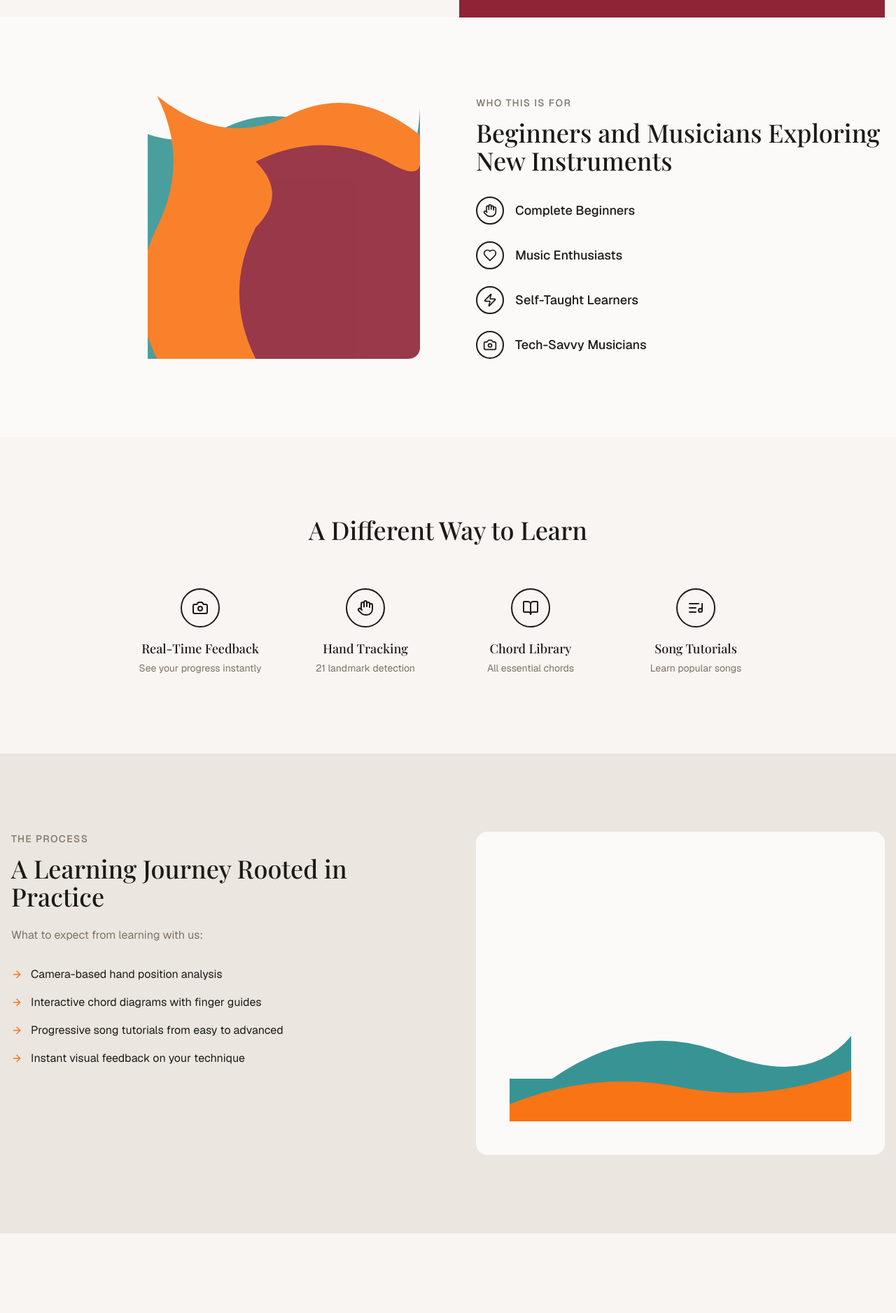
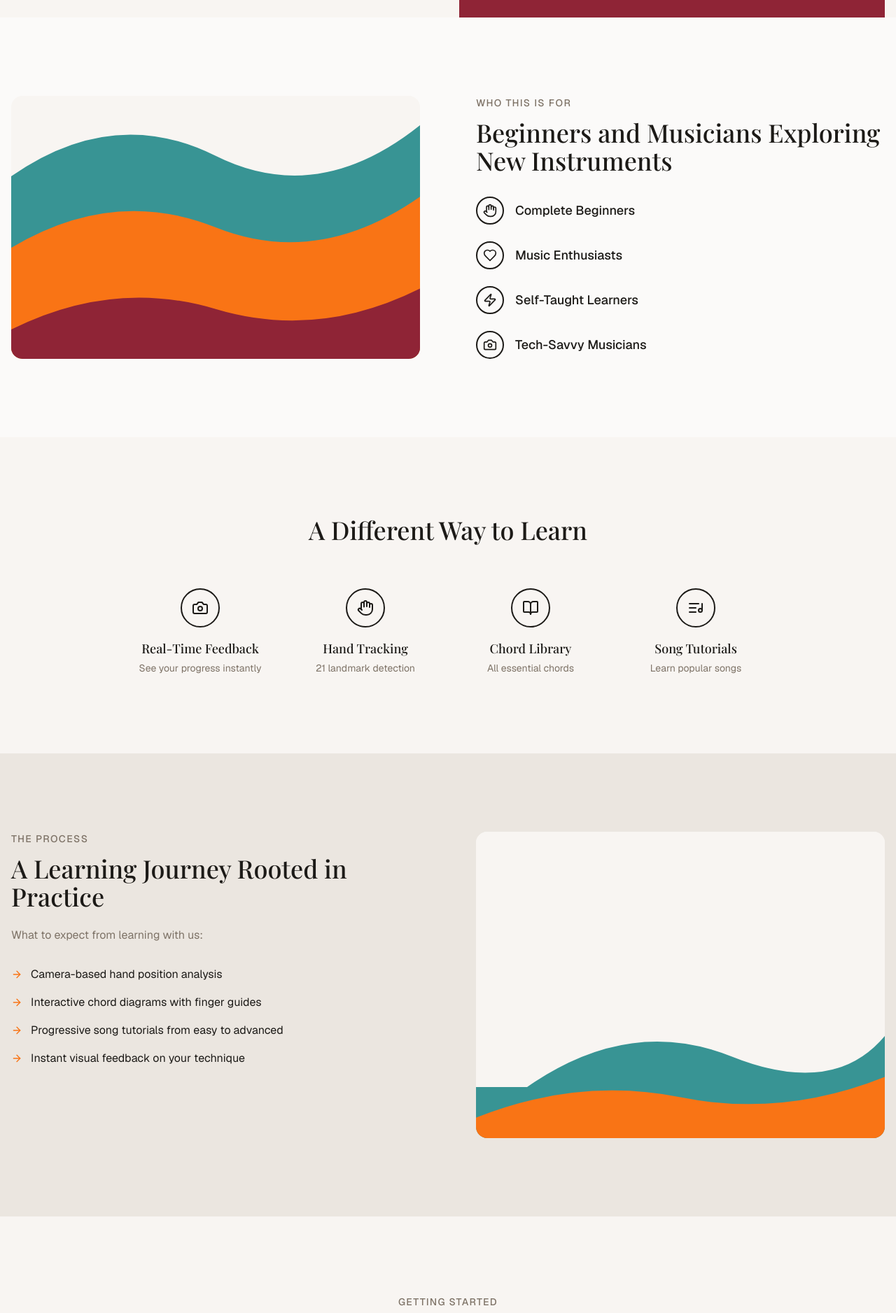
Before and after one commit to preciousjohn/yele.ai, a Next.js app: page / in a window 1280 px wide. Shown: the part 760-2637 px from the top of the page at 70% size. Built offline with nearby package versions, Linux system fonts and the light colour scheme; a web font is replaced by a local one.

Commit message:
fix: resolve SVG fill color issues in organic waves
Use inline styles for custom Tailwind colors in SVG paths.

Co-authored-by: Precious John <45792786+preciousjohn@users.noreply.github.com>

```diff
--- a/app/page.tsx
+++ b/app/page.tsx
@@ -1,6 +1,6 @@
 import Link from "next/link";
 import { Button } from "@/components/ui/button";
-import { HeroWaves, FeatureWaves, CTAWaves } from "@/components/organic-waves";
+import { HeroWaves, MobileHeroWaves, FeatureWaves, ProcessWaves, CTAWaves } from "@/components/organic-waves";
 import { Camera, BookOpen, ListMusic, ArrowRight, Hand, Heart, Zap } from "lucide-react";
 
 export default function HomePage() {
@@ -35,24 +35,7 @@ export default function HomePage() {
         </div>
         {/* Mobile waves */}
         <div className="absolute bottom-0 left-0 right-0 h-48 lg:hidden">
-          <svg
-            viewBox="0 0 400 200"
-            className="h-full w-full"
-            preserveAspectRatio="xMidYMax slice"
-          >
-            <path
-              d="M0 80 Q 100 40, 200 80 Q 300 120, 400 60 L 400 200 L 0 200 Z"
-              className="fill-teal"
-            />
-            <path
-              d="M0 120 Q 100 80, 200 110 Q 300 140, 400 100 L 400 200 L 0 200 Z"
-              className="fill-primary"
-            />
-            <path
-              d="M0 160 Q 100 130, 200 150 Q 300 170, 400 140 L 400 200 L 0 200 Z"
-              className="fill-burgundy"
-            />
-          </svg>
+          <MobileHeroWaves />
         </div>
       </section>
 
@@ -144,22 +127,9 @@ export default function HomePage() {
                 ))}
               </ul>
             </div>
-            <div className="relative overflow-hidden rounded-2xl bg-card p-8 sm:p-12">
-              <div className="relative z-10 aspect-[4/3]">
-                <svg
-                  viewBox="0 0 400 300"
-                  className="h-full w-full"
-                  preserveAspectRatio="xMidYMid meet"
-                >
-                  <path
-                    d="M50 250 Q 150 180, 250 220 Q 350 260, 400 200 L 400 300 L 0 300 L 0 250 Z"
-                    className="fill-teal"
-                  />
-                  <path
-                    d="M0 280 Q 100 240, 200 260 Q 300 280, 400 240 L 400 300 L 0 300 Z"
-                    className="fill-primary"
-                  />
-                </svg>
+            <div className="relative overflow-hidden rounded-2xl bg-card">
+              <div className="aspect-[4/3]">
+                <ProcessWaves />
               </div>
             </div>
           </div>
--- a/components/organic-waves.tsx
+++ b/components/organic-waves.tsx
@@ -1,4 +1,13 @@
 "use client";
+
+// Using inline styles for SVG fills since Tailwind custom colors need this approach
+const colors = {
+  teal: "hsl(180 45% 40%)",
+  primary: "hsl(25 95% 53%)",
+  burgundy: "hsl(350 60% 35%)",
+  secondary: "hsl(35 20% 90%)",
+  background: "hsl(35 30% 96%)",
+};
 
 export function HeroWaves() {
   return (
@@ -10,62 +19,40 @@ export function HeroWaves() {
       {/* Teal wave - back layer */}
       <path
         d="M0 200 Q 200 100, 400 180 Q 600 260, 800 150 L 800 600 L 0 600 Z"
-        className="fill-teal"
+        fill={colors.teal}
       />
       {/* Orange wave - middle layer */}
       <path
         d="M0 280 Q 150 200, 350 260 Q 550 320, 800 220 L 800 600 L 0 600 Z"
-        className="fill-primary"
+        fill={colors.primary}
       />
       {/* Burgundy wave - front layer */}
       <path
         d="M0 380 Q 200 300, 400 350 Q 600 400, 800 320 L 800 600 L 0 600 Z"
-        className="fill-burgundy"
+        fill={colors.burgundy}
       />
     </svg>
   );
 }
 
-export function SectionWaves({ variant = "default" }: { variant?: "default" | "inverted" | "bottom" }) {
-  if (variant === "inverted") {
-    return (
-      <svg
-        viewBox="0 0 1440 200"
-        className="absolute left-0 top-0 h-24 w-full -translate-y-full transform sm:h-32"
-        preserveAspectRatio="none"
-      >
-        <path
-          d="M0 200 Q 360 120, 720 160 Q 1080 200, 1440 100 L 1440 200 L 0 200 Z"
-          className="fill-secondary"
-        />
-      </svg>
-    );
-  }
-
-  if (variant === "bottom") {
-    return (
-      <svg
-        viewBox="0 0 1440 200"
-        className="absolute bottom-0 left-0 h-24 w-full translate-y-full transform sm:h-32"
-        preserveAspectRatio="none"
-      >
-        <path
-          d="M0 0 Q 360 80, 720 40 Q 1080 0, 1440 100 L 1440 0 L 0 0 Z"
-          className="fill-secondary"
-        />
-      </svg>
-    );
-  }
-
+export function MobileHeroWaves() {
   return (
     <svg
-      viewBox="0 0 1440 200"
-      className="absolute bottom-0 left-0 h-24 w-full sm:h-32"
-      preserveAspectRatio="none"
+      viewBox="0 0 400 200"
+      className="h-full w-full"
+      preserveAspectRatio="xMidYMax slice"
     >
       <path
-        d="M0 100 Q 360 20, 720 60 Q 1080 100, 1440 0 L 1440 200 L 0 200 Z"
-        className="fill-background"
+        d="M0 80 Q 100 40, 200 80 Q 300 120, 400 60 L 400 200 L 0 200 Z"
+        fill={colors.teal}
+      />
+      <path
+        d="M0 120 Q 100 80, 200 110 Q 300 140, 400 100 L 400 200 L 0 200 Z"
+        fill={colors.primary}
+      />
+      <path
+        d="M0 160 Q 100 130, 200 150 Q 300 170, 400 140 L 400 200 L 0 200 Z"
+        fill={colors.burgundy}
       />
     </svg>
   );
@@ -74,24 +61,46 @@ export function SectionWaves({ variant = "default" }: { variant?: "default" | "i
 export function FeatureWaves() {
   return (
     <svg
-      viewBox="0 0 600 400"
-      className="absolute bottom-0 right-0 h-full w-2/3 opacity-90"
-      preserveAspectRatio="xMaxYMax slice"
+      viewBox="0 0 400 400"
+      className="absolute inset-0 h-full w-full"
+      preserveAspectRatio="xMidYMid slice"
     >
+      {/* Background cream */}
+      <rect x="0" y="0" width="400" height="400" fill={colors.background} />
       {/* Teal layer */}
       <path
-        d="M100 0 Q 200 100, 300 50 Q 400 0, 500 80 Q 600 160, 600 0 L 600 400 L 100 400 Q 50 300, 100 200 Q 150 100, 100 0 Z"
-        className="fill-teal"
+        d="M0 150 Q 100 80, 200 130 Q 300 180, 400 100 L 400 400 L 0 400 Z"
+        fill={colors.teal}
       />
       {/* Orange layer */}
       <path
-        d="M200 0 Q 300 80, 400 30 Q 500 -20, 600 60 L 600 400 L 200 400 Q 150 300, 200 200 Q 250 100, 200 0 Z"
-        className="fill-primary"
+        d="M0 220 Q 100 160, 200 200 Q 300 240, 400 170 L 400 400 L 0 400 Z"
+        fill={colors.primary}
       />
       {/* Burgundy layer */}
       <path
-        d="M350 100 Q 450 50, 550 100 Q 600 130, 600 100 L 600 400 L 350 400 Q 300 300, 350 200 Q 400 150, 350 100 Z"
-        className="fill-burgundy"
+        d="M0 300 Q 100 250, 200 280 Q 300 310, 400 260 L 400 400 L 0 400 Z"
+        fill={colors.burgundy}
+      />
+    </svg>
+  );
+}
+
+export function ProcessWaves() {
+  return (
+    <svg
+      viewBox="0 0 400 300"
+      className="h-full w-full"
+      preserveAspectRatio="xMidYMid meet"
+    >
+      <rect x="0" y="0" width="400" height="300" fill={colors.background} />
+      <path
+        d="M50 250 Q 150 180, 250 220 Q 350 260, 400 200 L 400 300 L 0 300 L 0 250 Z"
+        fill={colors.teal}
+      />
+      <path
+        d="M0 280 Q 100 240, 200 260 Q 300 280, 400 240 L 400 300 L 0 300 Z"
+        fill={colors.primary}
       />
     </svg>
   );
@@ -105,16 +114,16 @@ export function CTAWaves() {
       preserveAspectRatio="xMidYMid slice"
     >
       {/* Teal base */}
-      <rect x="0" y="0" width="800" height="300" className="fill-teal" />
+      <rect x="0" y="0" width="800" height="300" fill={colors.teal} />
       {/* Orange wave */}
       <path
         d="M-100 150 Q 100 50, 300 120 Q 500 190, 700 100 Q 900 10, 1000 80 L 1000 300 L -100 300 Z"
-        className="fill-primary"
+        fill={colors.primary}
       />
       {/* Burgundy accent */}
       <path
         d="M-100 200 Q 200 150, 400 200 Q 600 250, 800 180 Q 900 140, 1000 170 L 1000 300 L -100 300 Z"
-        className="fill-burgundy"
+        fill={colors.burgundy}
       />
     </svg>
   );
```
